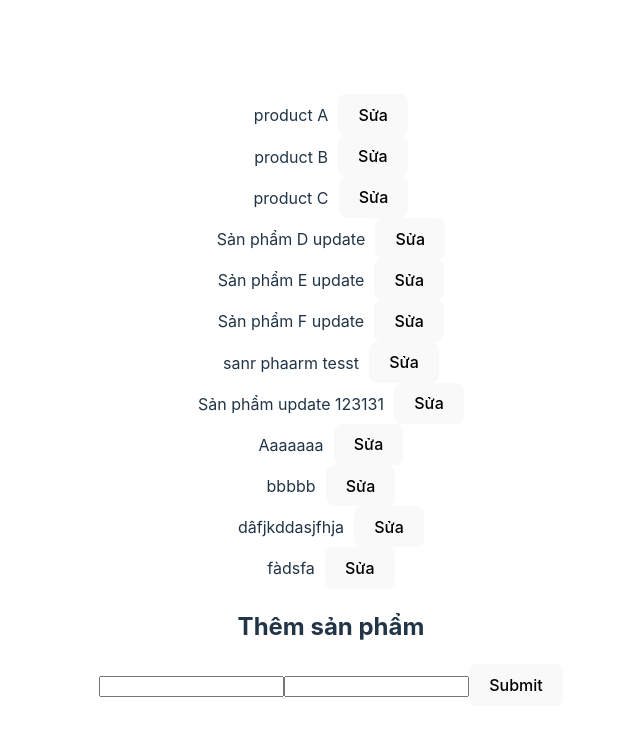
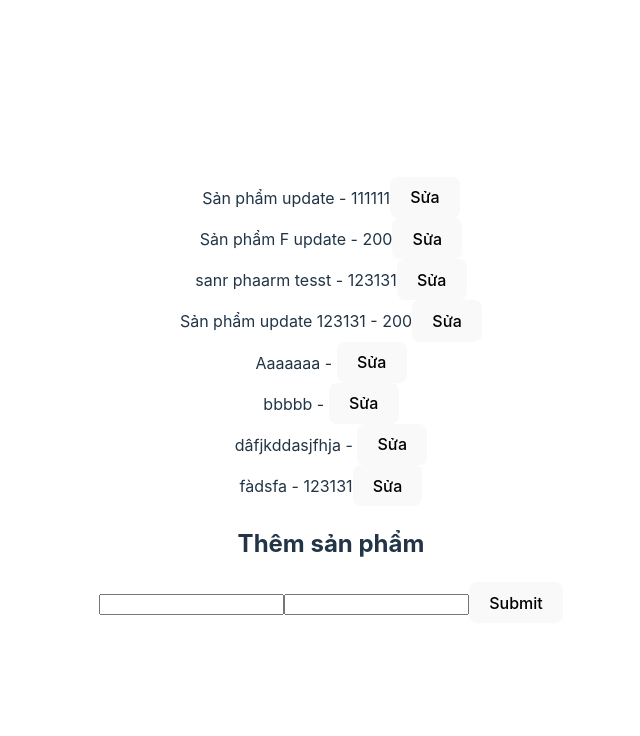
Before and after one commit to datlt2306/FPL-WEB209, a React (Vite) app: page / in a window 1280 px wide. Shown: the top 736 px of the page, without its empty margins (309-949 px from the left). Built offline with nearby package versions, Linux system fonts and the light colour scheme; data requests are answered from the project's data file.

Commit message:
Buổi 6 - Edit Product using Mutation

```diff
--- a/db.json
+++ b/db.json
@@ -1,25 +1,8 @@
 {
   "products": [
     {
-      "id": 1,
-      "name": "product A"
-    },
-    {
-      "id": 2,
-      "name": "product B"
-    },
-    {
-      "id": 3,
-      "name": "product C"
-    },
-    {
-      "name": "Sản phẩm D update",
-      "price": "123",
-      "id": 4
-    },
-    {
-      "name": "Sản phẩm E update",
-      "price": "200",
+      "name": "Sản phẩm update",
+      "price": "111111",
       "id": 5
     },
     {
--- a/src/App.tsx
+++ b/src/App.tsx
@@ -1,10 +1,6 @@
 import './App.css'
 import Add from './components/Add'
-import Counter from './components/Counter'
-import Edit from './components/Edit'
 import List from './components/List'
-import Signin from './components/Signin'
-import Signup from './components/Signup'
 
 function App() {
     return (
--- a/src/components/Add.tsx
+++ b/src/components/Add.tsx
@@ -4,9 +4,6 @@ import { useMutation, useQueryClient } from 'react-query'
 
 const Add = () => {
     const queryClient = useQueryClient()
-
-    // const { state, dispatch } = useContext(ProductContext)
-
     const [valueInput, setValueInput] = useState({})
     const mutation = useMutation({
         mutationFn: (product) =>
@@ -17,7 +14,7 @@ const Add = () => {
                 },
                 body: JSON.stringify(product)
             }),
-        onSuccess: () => queryClient.invalidateQueries('PRODUCT')
+        onSuccess: () => queryClient.invalidateQueries(['PRODUCT'])
     })
     const onChange = (e: any) => {
         const target = e.target
--- a/src/components/List.tsx
+++ b/src/components/List.tsx
@@ -1,30 +1,70 @@
-import { useQuery } from 'react-query'
+import { useState } from 'react'
+import { useMutation, useQuery, useQueryClient } from 'react-query'
+import { IProduct } from '../interfaces/Product'
 
 const List = () => {
+    const queryClient = useQueryClient()
+    const [productEditId, setProductEditId] = useState(null as number | null)
+    const [productEdit, setProductEdit] = useState({} as IProduct)
     const {
+        data: products,
         isLoading,
-        isError,
-        data: products
-    } = useQuery('PRODUCT', async () => {
-        try {
-            const data = await (await fetch('http://localhost:3000/products')).json()
-            return data
-        } catch (error) {}
+        isError
+    } = useQuery({
+        queryKey: ['PRODUCT'],
+        queryFn: async () => await (await fetch('http://localhost:3000/products')).json()
+    })
+
+    const mutation = useMutation({
+        mutationFn: (product: IProduct) =>
+            fetch(`http://localhost:3000/products/${product.id}`, {
+                method: 'PATCH',
+                headers: {
+                    'Content-Type': 'application/json'
+                },
+                body: JSON.stringify(product)
+            }),
+        onSuccess: () => {
+            setProductEditId(null)
+            queryClient.invalidateQueries('PRODUCT')
+        }
     })
     if (isLoading) return <div>Loading...</div>
     if (isError) return <div>Error...</div>
 
+    const onChange = (e: any) => {
+        const target = e.target
+        const name = target.name
+        setProductEdit({
+            ...productEdit,
+            [name]: target.value
+        } as IProduct)
+    }
+    const onSubmit = async (e: any) => {
+        e.preventDefault()
+        mutation.mutate(productEdit)
+    }
+
+    const handleClick = (product: IProduct) => {
+        setProductEditId(product.id)
+        setProductEdit(product)
+    }
     return (
         <div>
             {products?.map((product: any, index: any) => (
                 <div key={index}>
-                    {product.name}
-                    <button
-                        onClick={() => dispatch({ type: 'GET_PRODUCT', payload: product.id! })}
-                        style={{ marginLeft: 10 }}
-                    >
-                        Sửa
-                    </button>
+                    {productEditId === product.id ? (
+                        <form onSubmit={onSubmit}>
+                            <input type='text' name='name' defaultValue={productEdit?.name} onChange={onChange} />
+                            <input type='price' name='price' defaultValue={productEdit?.price} onChange={onChange} />
+                            <button type='submit'>Lưu</button>
+                        </form>
+                    ) : (
+                        <>
+                            {product.name} - {product.price}
+                            <button onClick={() => handleClick(product)}>Sửa</button>
+                        </>
+                    )}
                 </div>
             ))}
         </div>
```
